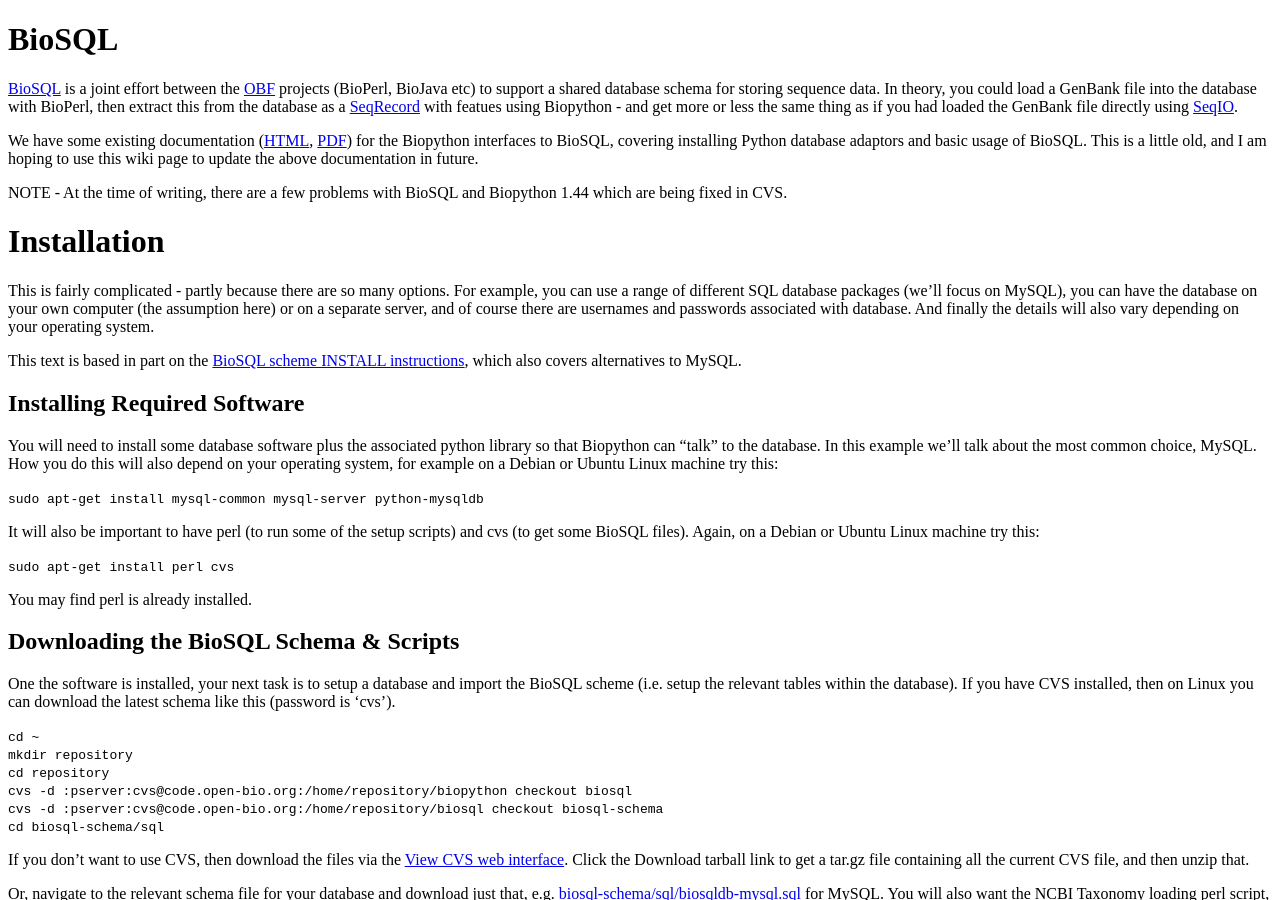
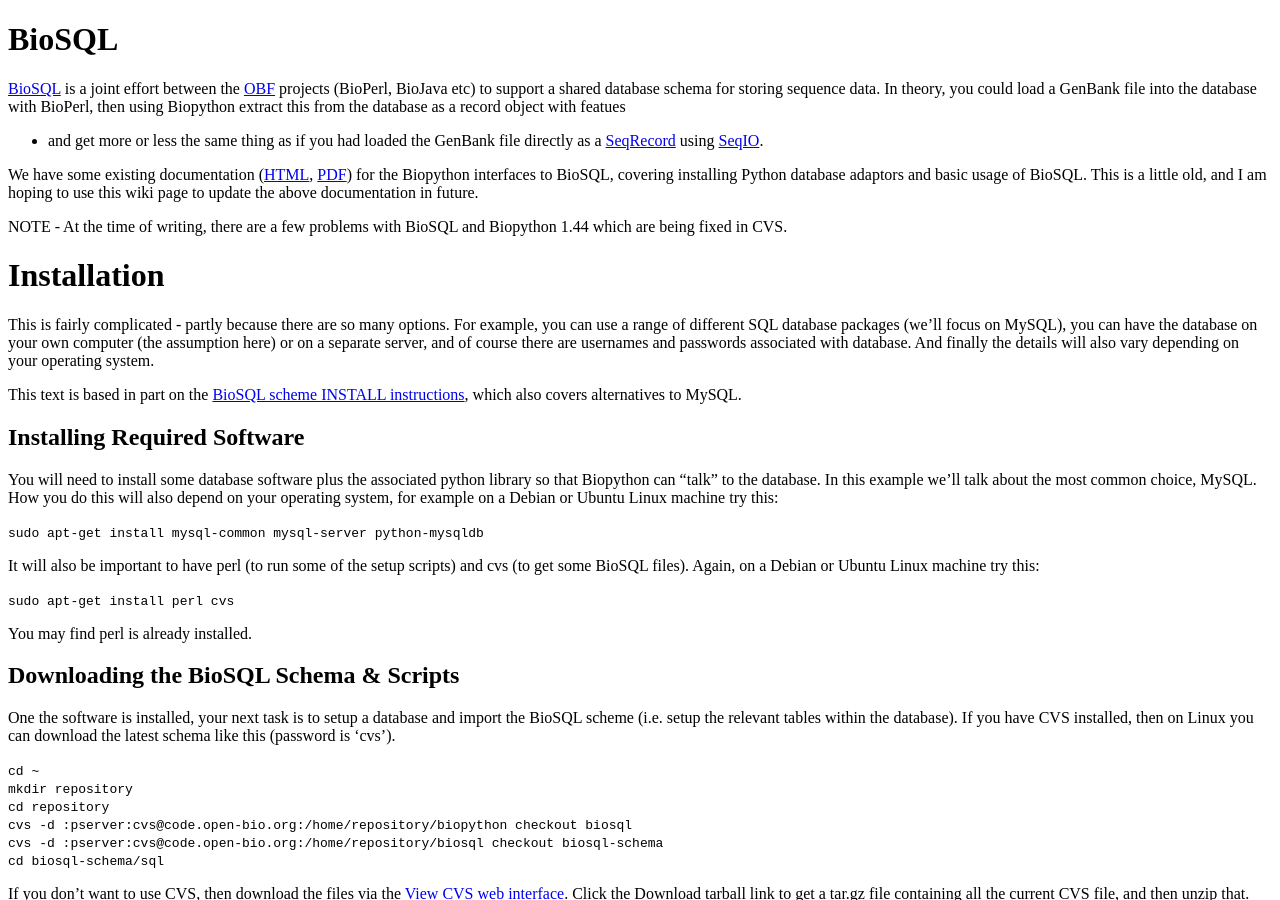
Before and after one commit to biopython/biopython.github.io, a Jekyll site: the page built from wiki/BioSQL.md, in a window 1280 px wide and 900 px high. Built offline with Jekyll 4.4.1, drawn with Linux system fonts in a browser that asks for light colours; some of the changed text lies outside the part shown.

Commit message:
DBSeqRecord and DBSeq objects

```diff
--- a/wiki/BioSQL.md
+++ b/wiki/BioSQL.md
@@ -7,10 +7,10 @@ layout: wiki
 [BioSQL](http://www.biosql.org/wiki/Main_Page) is a joint effort between
 the [OBF](http://open-bio.org/) projects (BioPerl, BioJava etc) to
 support a shared database schema for storing sequence data. In theory,
-you could load a GenBank file into the database with BioPerl, then
-extract this from the database as a [SeqRecord](SeqRecord "wikilink")
-with featues using Biopython - and get more or less the same thing as if
-you had loaded the GenBank file directly using
+you could load a GenBank file into the database with BioPerl, then using
+Biopython extract this from the database as a record object with featues
+- and get more or less the same thing as if you had loaded the GenBank
+file directly as a [SeqRecord](SeqRecord "wikilink") using
 [SeqIO](SeqIO "wikilink").
 
 We have some existing documentation
@@ -341,6 +341,13 @@ Giving:
 Todo - sort out the annotation, e.g. [bug
 2396](http://bugzilla.open-bio.org/show_bug.cgi?id=2396).
 
+The objects you get back from BioSQL act like a
+[SeqRecord](SeqRecord "wikilink") object with a [Seq](Seq "wikilink")
+object as the sequence, but they are not exactly the same. You actually
+get their BioSQL database equivalent, a **DBSeqRecord** object with a
+**DBSeq** object for the sequence. These will only load the sequence and
+annotation from the database on demand.
+
 Deleting a (sub) database
 =========================
 
```
Also changed, not shown: 1 other file.
